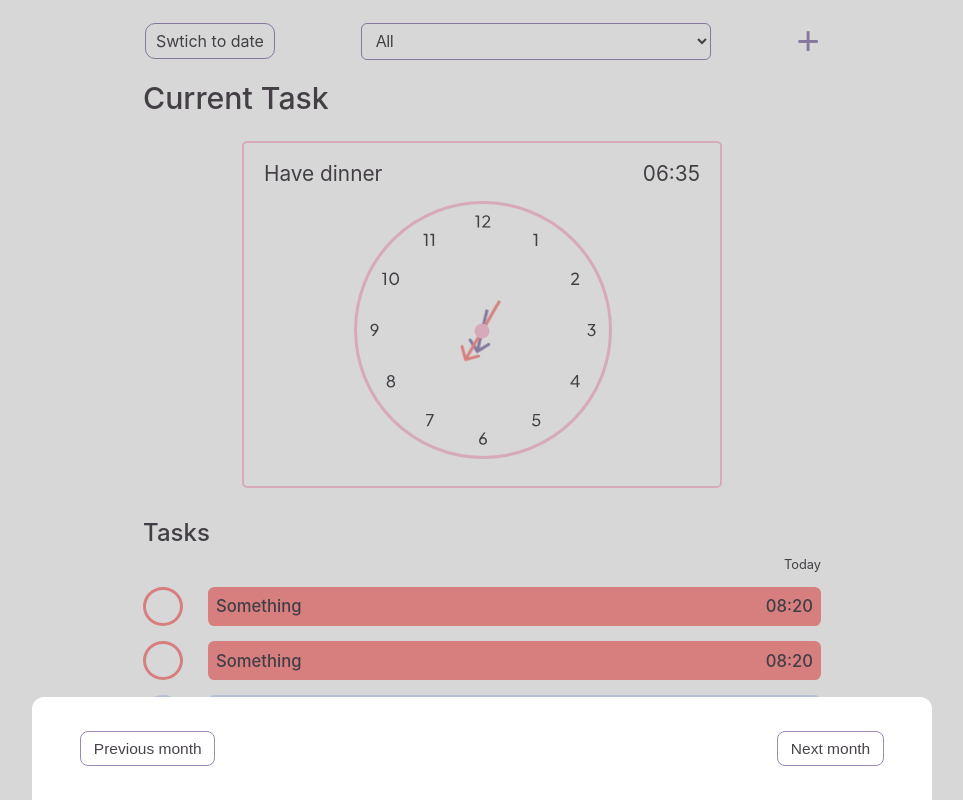
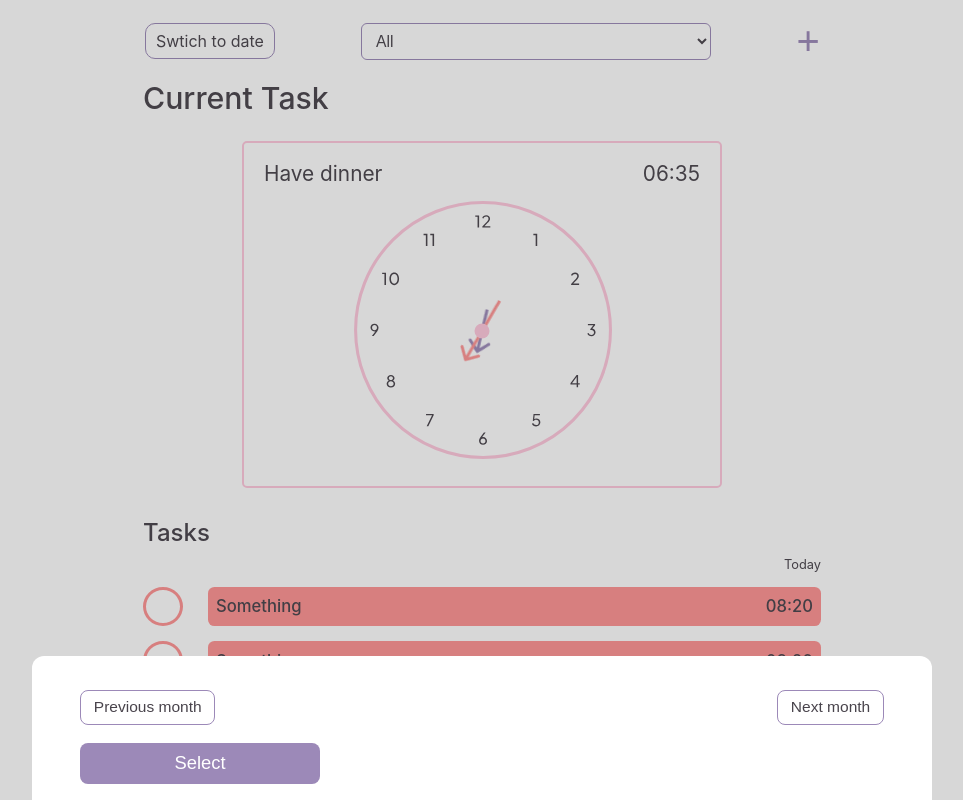
Before and after one commit to Amin-Ansari/My-to-do-list, a React (Create React App) app: page / in a window 1280 px wide. Shown: the top 800 px of the page, without its empty margins (158-1121 px from the left). Built offline with nearby package versions, Linux system fonts and the light colour scheme.

Commit message:
The select button is added

```diff
--- a/src/Components/Data/DateInput.js
+++ b/src/Components/Data/DateInput.js
@@ -3,7 +3,7 @@ import "./AddButton.css";
 import Backdrop from "./Backdrop";
 import ReactDOM from "react-dom";
 import { useState } from "react";
-
+import SelectButton from "./SelectButton";
 const DatePicker = (props) => {
   return (
     <Backdrop className={`backdrop-shadow ${true ? "appear" : "hide"}`}>
@@ -16,6 +16,7 @@ const DatePicker = (props) => {
           <button>Previous month</button>
           <button>Next month</button>
         </div>
+        <SelectButton></SelectButton>
       </div>
     </Backdrop>
   );
--- /dev/null
+++ b/src/Components/Data/SelectButton.css
@@ -0,0 +1,16 @@
+.select-button {
+  background-color: #9c89b8;
+  color: #fff;
+  padding: 0.6rem 0.8rem;
+  border-radius: 8px;
+  width: 100%;
+  border: none;
+  font-size: 1.15rem;
+  align-self: flex-start;
+}
+
+@media all and (min-width: 576px) {
+  .select-button {
+    width: 15rem;
+  }
+}
--- /dev/null
+++ b/src/Components/Data/SelectButton.js
@@ -0,0 +1,6 @@
+import "./SelectButton.css";
+
+const SelectButton = (props) => {
+  return <button className="select-button">Select</button>;
+};
+export default SelectButton;
```
